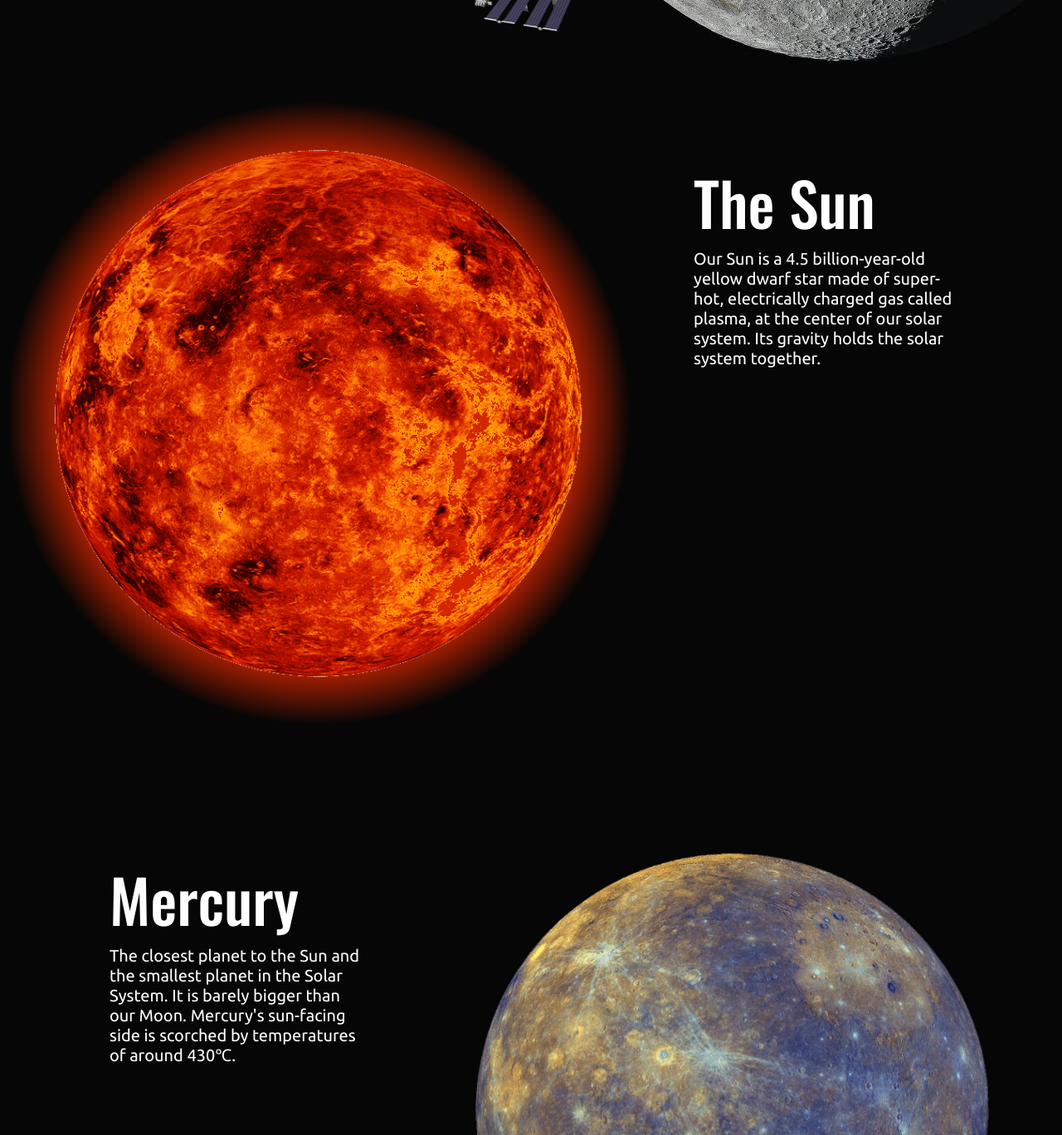
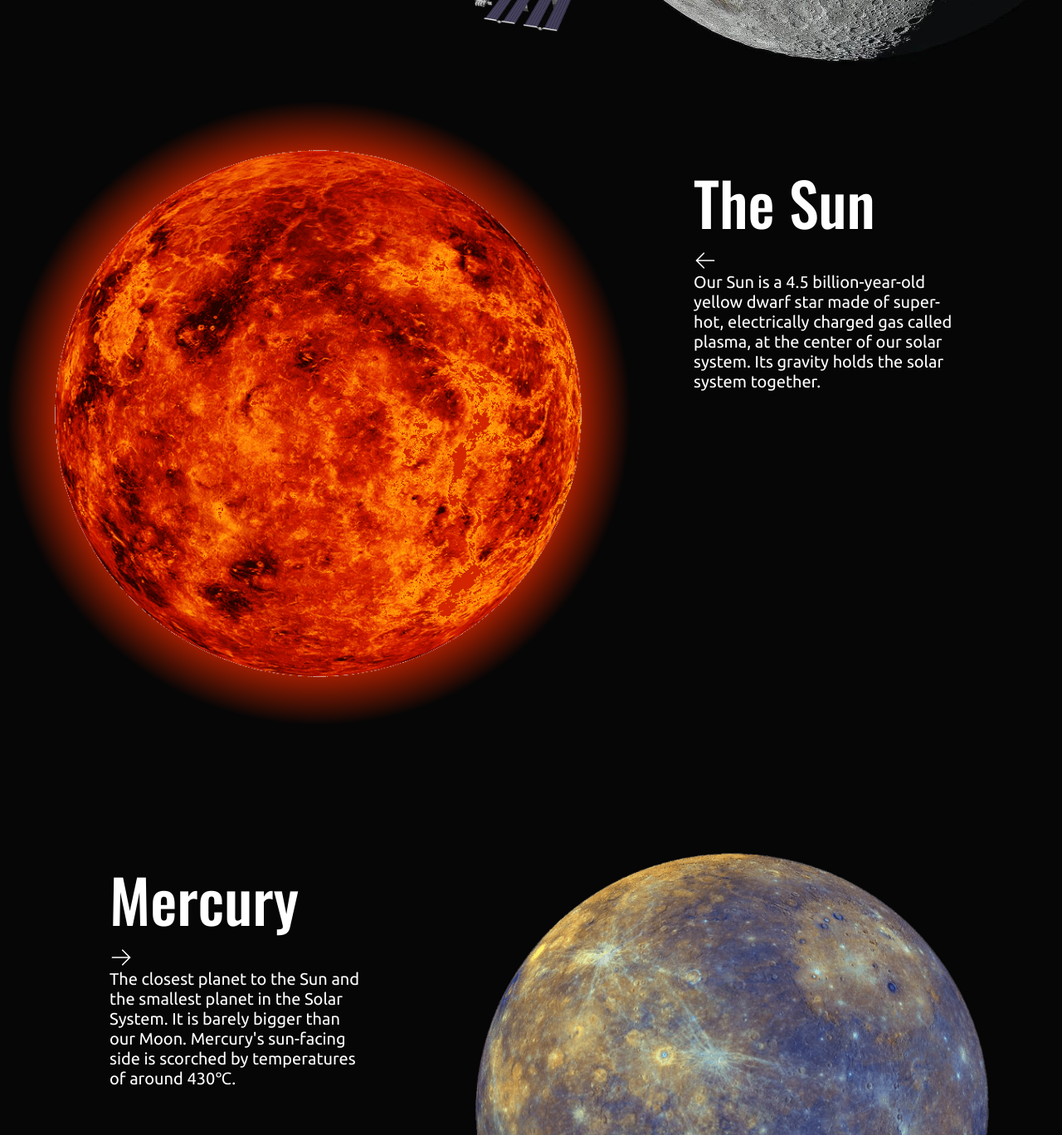
Before and after one commit to DenysKors/AboveTheSky_PetProject, a React (Vite) app: page / in a window 1280 px wide. Shown: the part 692-2060 px from the top of the page at 83% size. Built offline with nearby package versions, Linux system fonts and the light colour scheme.

Commit message:
Arrow and its animation

```diff
--- a/src/components/MercurySection.jsx
+++ b/src/components/MercurySection.jsx
@@ -1,3 +1,5 @@
+import { ArrowRightIcon } from "@heroicons/react/24/outline";
+
 import Mercury from "../assets/images/mercury.png";
 
 function MercurySection() {
@@ -11,6 +13,7 @@ function MercurySection() {
       </div>
       <div className="absolute z-10 left-[10%] top-[15%] p-1 max-w-[180px] md:max-w-[225px] lg:max-w-[320px] xl:max-w-[380px]">
         <h2 className="section-title">Mercury</h2>
+        <ArrowRightIcon className="text-white hidden md:block md:w-5 md:h-5 lg:w-7 lg:h-7 animate-pulse" />
         <p className="section-text">
           The closest planet to the Sun and the smallest planet in the Solar
           System. It is barely bigger than our Moon. Mercury's sun-facing side
--- a/src/components/SunSection.jsx
+++ b/src/components/SunSection.jsx
@@ -1,3 +1,5 @@
+import { ArrowLeftIcon } from "@heroicons/react/24/outline";
+
 import Sun from "../assets/images/sun.png";
 
 function SunSection() {
@@ -13,7 +15,7 @@ function SunSection() {
       </div>
       <div className="absolute z-10 right-[10%] top-[15%] p-1 max-w-[180px] md:max-w-[225px] lg:max-w-[320px] xl:max-w-[380px]">
         <h2 className="section-title">The Sun</h2>
-
+        <ArrowLeftIcon className="text-white hidden md:block md:w-5 md:h-5 lg:w-7 lg:h-7 animate-pulse" />
         <p className="section-text">
           Our Sun is a 4.5 billion-year-old yellow dwarf star made of super-hot,
           electrically charged gas called plasma, at the center of our solar
--- a/tailwind.config.js
+++ b/tailwind.config.js
@@ -34,6 +34,11 @@ export default {
       },
 
       keyframes: {
+        pulse: {
+          "0%": { opacity: "1" },
+          "50%": { opacity: "0" },
+          "100%": { opacity: "1" },
+        },
         flyMobile: {
           "0%": { transform: "translatey(0)" },
           "50%": { transform: "translatey(-10px)" },
@@ -46,6 +51,7 @@ export default {
         },
       },
       animation: {
+        pulse: "pulse 3s linear infinite",
         flyMobile: "flyMobile 3s ease-in-out 8",
         flyTablet: "flyTablet 3s ease-in-out 8",
       },
```
